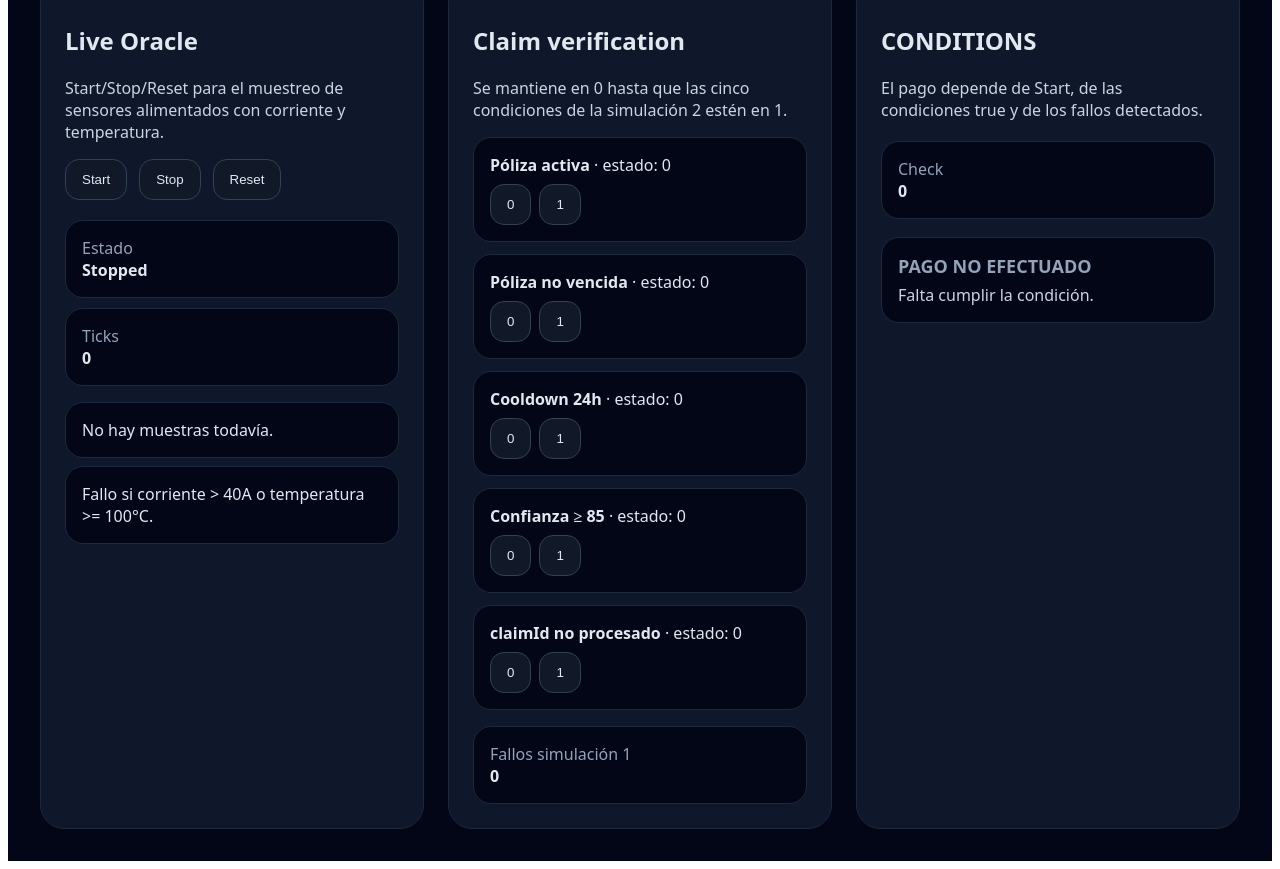
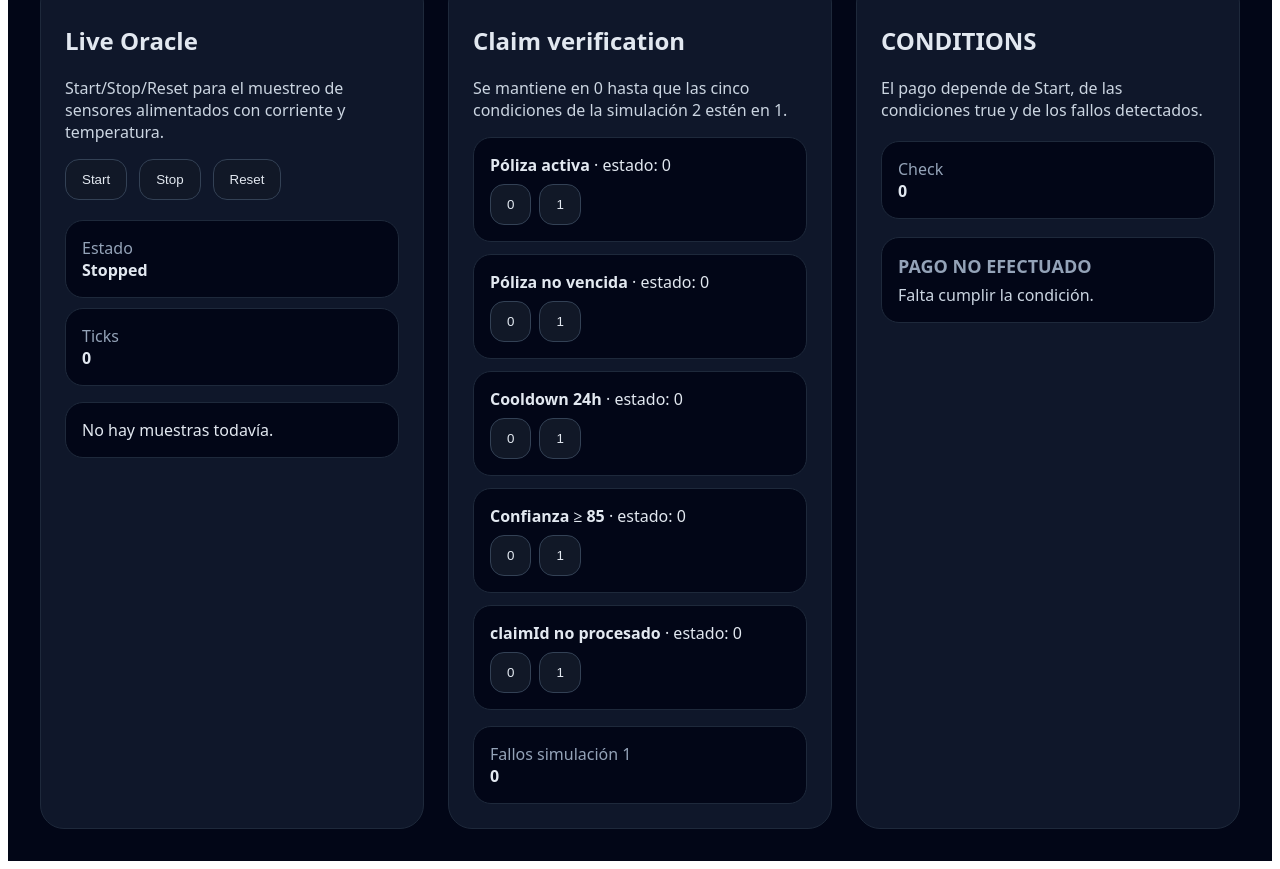
Before and after one commit to yaus40393/MONAD_BLITZ, a Next.js app: page / in a window 1280 px wide. Shown: the part 520-1389 px from the top of the page. Built offline with nearby package versions, Linux system fonts and the light colour scheme.

Commit message:
fix: stop auto fault declarations

```diff
--- a/app/page.tsx
+++ b/app/page.tsx
@@ -74,7 +74,6 @@ export default function Page() {
             </div>
             <div style={{ display: 'grid', gap: 8, marginTop: 16 }}>
               {readings.length ? readings.map((r) => <ReadingRow key={`sensor-${r.t}`} reading={r} />) : <div style={mini}>No hay muestras todavía.</div>}
-              <div style={mini}>Fallo si corriente &gt; 40A o temperatura &gt;= 100°C.</div>
             </div>
           </div>
 
@@ -111,7 +110,7 @@ export default function Page() {
 }
 
 function Info({ label, value }: { label: string; value: string }) { return <div style={mini}><div style={{ color: '#94a3b8' }}>{label}</div><div style={{ wordBreak: 'break-all', fontWeight: 600 }}>{value}</div></div>; }
-function ReadingRow({ reading }: { reading: Reading }) { const fault = parseFloat(reading.current) > 40 || parseFloat(reading.temperature) >= 100; return <div style={{ ...mini, borderColor: fault ? '#ef4444' : reading.status === 'spike' ? '#f59e0b' : '#1e293b' }}><b>t={reading.t}</b> · corriente {reading.current}A · temp {reading.temperature}°C {fault ? '· FALLA' : reading.status === 'spike' ? '· SPIKE' : ''}</div>; }
+function ReadingRow({ reading }: { reading: Reading }) { return <div style={{ ...mini, borderColor: reading.status === 'spike' ? '#f59e0b' : '#1e293b' }}><b>t={reading.t}</b> · corriente {reading.current}A · temp {reading.temperature}°C {reading.status === 'spike' ? '· SPIKE' : ''}</div>; }
 function FlagRow({ label, value, onZero, onOne }: { label: string; value: 0 | 1; onZero: () => void; onOne: () => void; }) { return <div style={{ ...mini, display: 'grid', gap: 8 }}><div><b>{label}</b> · estado: {value}</div><div style={{ display: 'flex', gap: 8 }}><button onClick={onZero} style={btn}>0</button><button onClick={onOne} style={btn}>1</button></div></div>; }
 
 const box: React.CSSProperties = { border: '1px solid #1e293b', background: '#0f172a', borderRadius: 24, padding: 24 };
```
